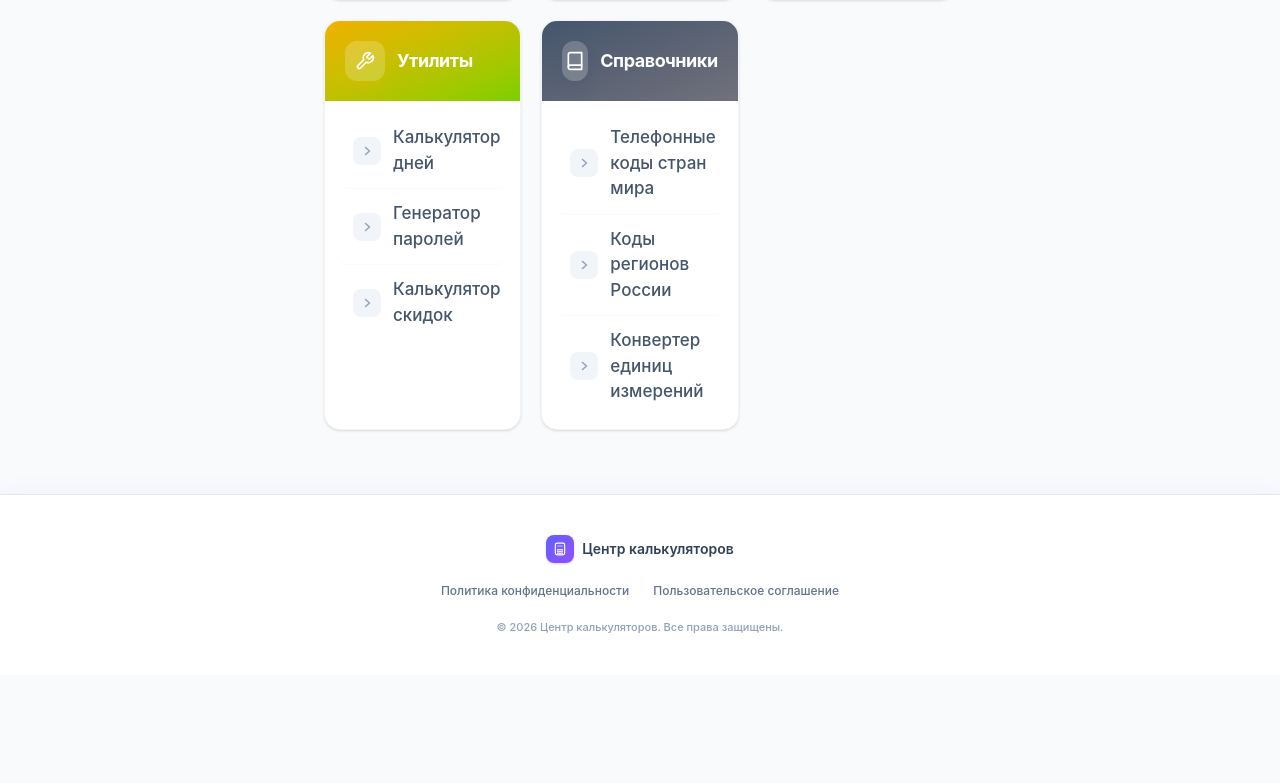
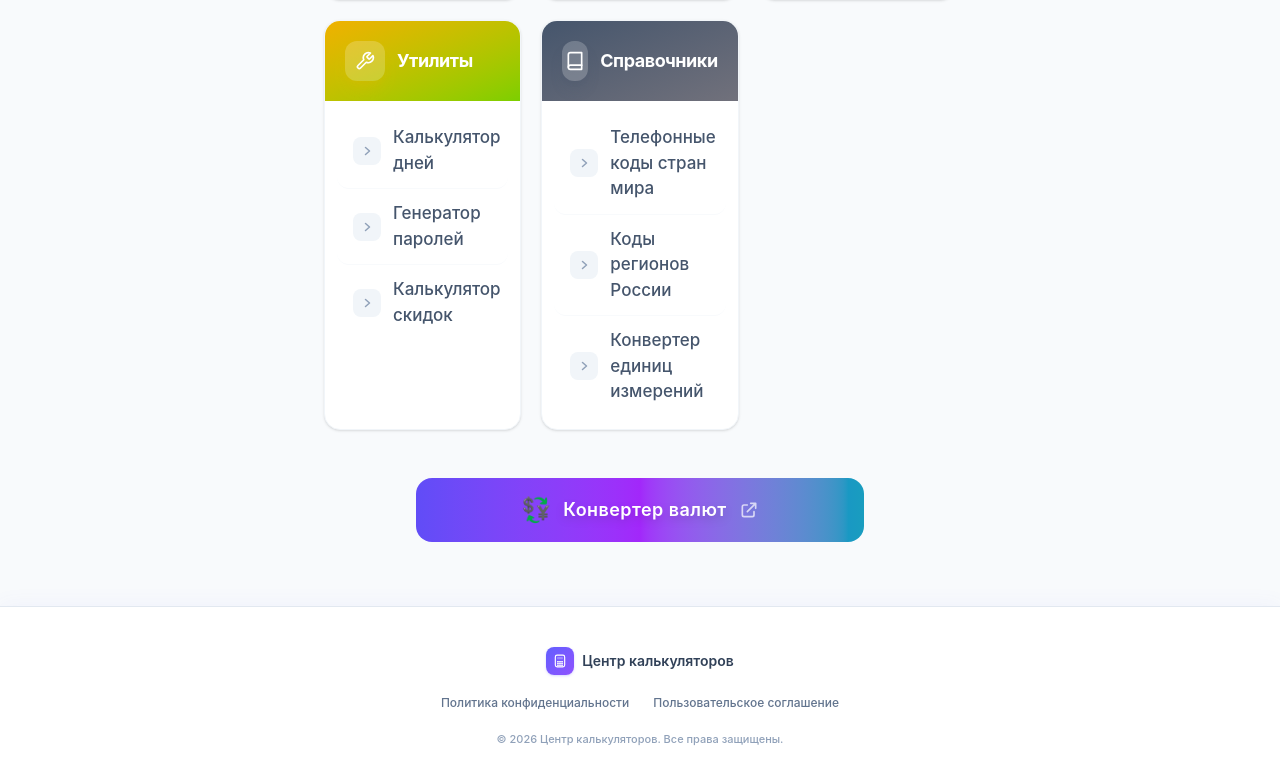
Before and after one commit to Dronych2004/m_calccenter, a React (Vite) app: page / in a window 1280 px wide. Shown: the part 1596-2379 px from the top of the page. Before the commit the page ends 2271 px from the top, so only its background shows below. Built offline with nearby package versions, Linux system fonts and the light colour scheme.

Commit message:
feat: промо-баннер конвертера валют cconverter.ru на главной

```diff
--- a/src/pages/HomePage.tsx
+++ b/src/pages/HomePage.tsx
@@ -224,6 +224,32 @@ export default function HomePage() {
           ))}
         </div>
       </section>
+
+      {/* ПРОМО-БАННЕР — Конвертер валют */}
+      <div className="mt-12 max-w-md mx-auto">
+        <a
+          href="https://cconverter.ru"
+          target="_blank"
+          rel="noopener noreferrer"
+          className="group relative block rounded-2xl overflow-hidden transition-all duration-300 hover:scale-[1.02] hover:shadow-2xl no-underline"
+        >
+          <div className="absolute inset-0 bg-linear-to-r from-indigo-600 via-purple-600 to-cyan-600 opacity-90 group-hover:opacity-100 transition-opacity" />
+          <div className="relative flex items-center justify-center gap-3 py-4 px-6">
+            <span className="text-2xl">💱</span>
+            <span className="text-white font-semibold text-lg tracking-wide drop-shadow-lg">
+              {lang === 'ru' ? 'Конвертер валют' : 'Currency Converter'}
+            </span>
+            <svg
+              className="w-5 h-5 text-white/70 group-hover:translate-x-1 transition-transform"
+              fill="none"
+              stroke="currentColor"
+              viewBox="0 0 24 24"
+            >
+              <path strokeLinecap="round" strokeLinejoin="round" strokeWidth={2} d="M10 6H6a2 2 0 00-2 2v10a2 2 0 002 2h10a2 2 0 002-2v-4M14 4h6m0 0v6m0-6L10 14" />
+            </svg>
+          </div>
+        </a>
+      </div>
     </div>
   );
 }
```
